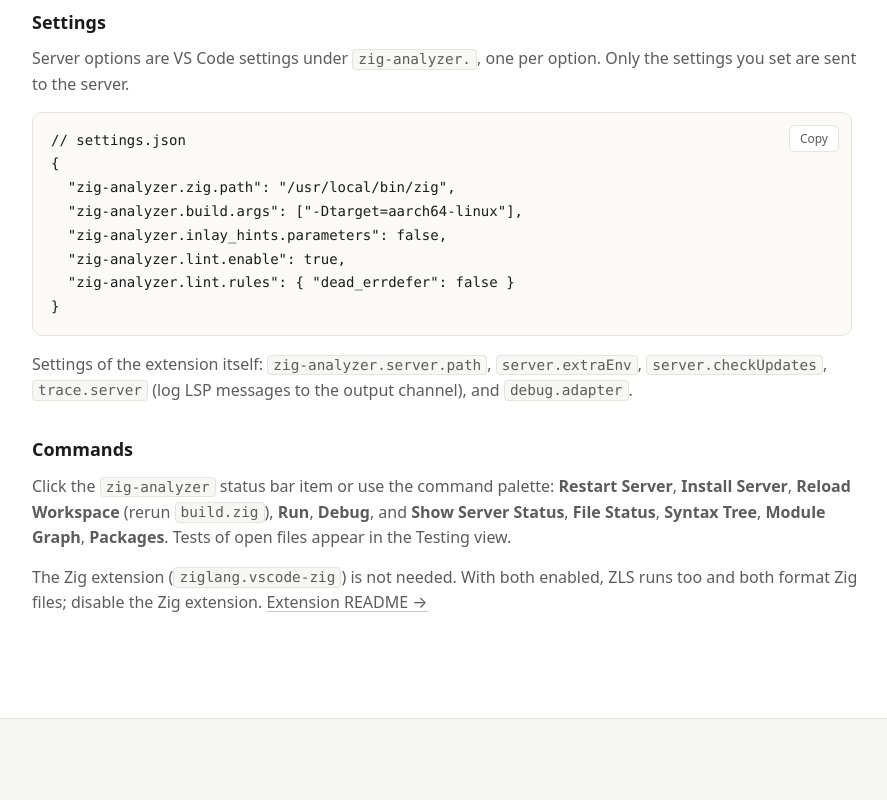
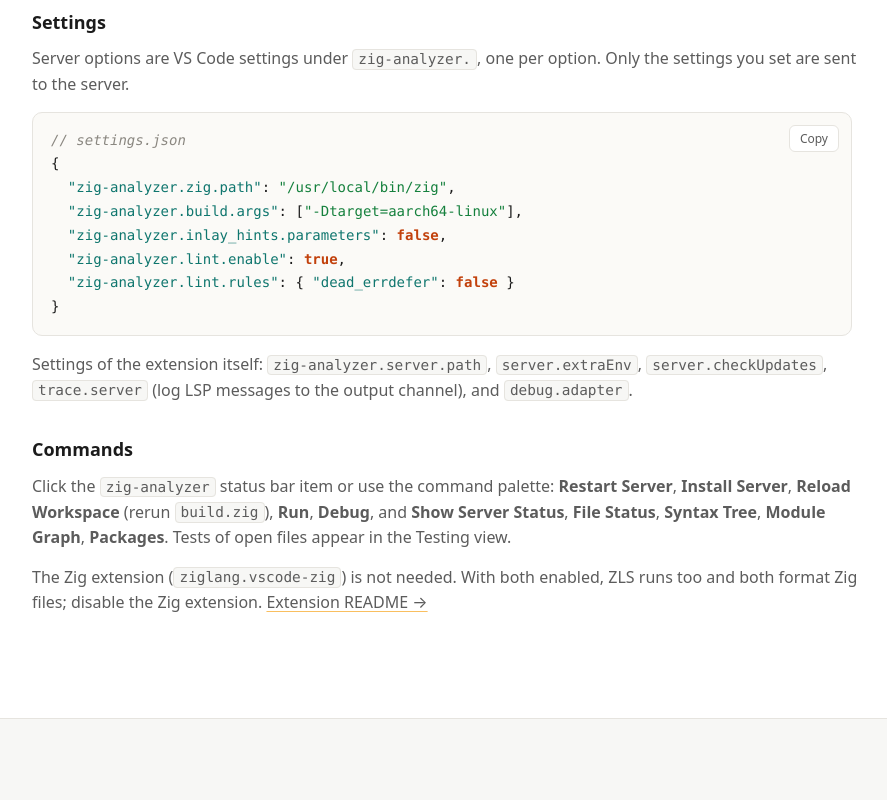
Before and after one commit to jinzhongjia/zig-analyzer, a plain HTML site: page website/configuration.html in a window 1280 px wide. Shown: the part 980-1780 px from the top of the page, without its empty margins (48-935 px from the left). Drawn offline with Linux system fonts and the light colour scheme.

Commit message:
website: highlight the code blocks of the configuration page
Code blocks marked with data-lang are colored by a small regex-based
highlighter in main.js, with the colors of the home page.

```diff
--- a/website/configuration.html
+++ b/website/configuration.html
@@ -91,7 +91,7 @@
           <p>The extension runs <code>zig-analyzer.server.path</code> when it is set, else the release installed by <strong>Install Server</strong>, else <code>zig-analyzer</code> from <code>PATH</code>. Once a day it checks for a newer release and offers to install it (<code>zig-analyzer.server.checkUpdates</code> turns this off).</p>
           <h3>Settings</h3>
           <p>Server options are VS Code settings under <code>zig-analyzer.</code>, one per option. Only the settings you set are sent to the server.</p>
-          <div class="block" data-copy><pre><code>// settings.json
+          <div class="block" data-copy><pre><code data-lang="json">// settings.json
 {
   "zig-analyzer.zig.path": "/usr/local/bin/zig",
   "zig-analyzer.build.args": ["-Dtarget=aarch64-linux"],
@@ -112,7 +112,7 @@
           <p>The extension starts <code>lsp.zig-analyzer.binary.path</code> when it is set, else <code>zig-analyzer</code> in <code>PATH</code>, else a release it downloads and verifies. The <code>download</code> setting picks the release (<code>{ "version": "v0.5.0", "optimize": "ReleaseFast" }</code>) or, with <code>false</code>, turns downloads off. Zed is the only integration that updates the server without asking; pin a version to avoid that.</p>
           <h3>Settings</h3>
           <p>Put zig-analyzer first and turn ZLS off; server options go in <code>lsp.zig-analyzer.settings</code>. <code>"semantic_tokens": "combined"</code> keeps Zed's highlighting and adds the server's tokens, which pairs with the server's <code>semantic_tokens.mode = .partial</code>.</p>
-          <div class="block" data-copy><pre><code>// settings.json
+          <div class="block" data-copy><pre><code data-lang="json">// settings.json
 {
   "languages": {
     "Zig": {
@@ -136,10 +136,10 @@
         <div class="panel" role="tabpanel" id="tab-nvim" aria-labelledby="t-nvim" hidden>
           <h3>Install</h3>
           <p>Neovim 0.12+. With the built-in <code>vim.pack</code>:</p>
-          <div class="block" data-copy><pre><code>vim.pack.add({ 'https://github.com/jinzhongjia/zig-analyzer.nvim' })
+          <div class="block" data-copy><pre><code data-lang="lua">vim.pack.add({ 'https://github.com/jinzhongjia/zig-analyzer.nvim' })
 require('zig-analyzer').setup()</code></pre><button class="copy" type="button" aria-label="Copy">Copy</button></div>
           <p>Or with lazy.nvim, where <code>opts</code> is passed to <code>setup()</code>:</p>
-          <div class="block" data-copy><pre><code>{
+          <div class="block" data-copy><pre><code data-lang="lua">{
   'jinzhongjia/zig-analyzer.nvim',
   ft = 'zig',
   opts = {},
@@ -148,7 +148,7 @@ require('zig-analyzer').setup()</code></pre><button class="copy" type="button" a
           <p><code>:ZigAnalyzer install</code> installs the latest release (<code>:ZigAnalyzer install v0.5.0 ReleaseFast</code> picks one) and restarts the running servers; it needs <code>curl</code> and <code>tar</code>. The plugin runs <code>cmd</code> from <code>setup()</code> when set, else the installed release, else <code>zig-analyzer</code> in <code>PATH</code>. It reports a newer release once per session (<code>check_updates = false</code> turns this off).</p>
           <h3>Settings</h3>
           <p><code>setup()</code> takes any field of <code>vim.lsp.Config</code>; server options go in <code>settings</code> as a Lua table:</p>
-          <div class="block" data-copy><pre><code>require('zig-analyzer').setup({
+          <div class="block" data-copy><pre><code data-lang="lua">require('zig-analyzer').setup({
   -- cmd = { '/path/to/zig-analyzer' },
   settings = {
     build = { args = { '-Dtarget=aarch64-linux' } },
@@ -163,14 +163,14 @@ require('zig-analyzer').setup()</code></pre><button class="copy" type="button" a
         <div class="panel" role="tabpanel" id="tab-vim" aria-labelledby="t-vim" hidden>
           <h3>Install</h3>
           <p>Install the plugin together with <a href="https://github.com/yegappan/lsp">yegappan/lsp</a> (Vim 9) or <a href="https://github.com/prabirshrestha/vim-lsp">vim-lsp</a>; it registers the server with whichever is loaded. With vim-plug:</p>
-          <div class="block" data-copy><pre><code>call plug#begin()
+          <div class="block" data-copy><pre><code data-lang="vim">call plug#begin()
 Plug 'yegappan/lsp'
 Plug 'jinzhongjia/zig-analyzer.vim'
 call plug#end()</code></pre><button class="copy" type="button" aria-label="Copy">Copy</button></div>
           <h3>Server</h3>
           <p><code>:ZigAnalyzer install</code> installs the latest release (<code>:ZigAnalyzer install v0.5.0 ReleaseFast</code> picks one) and restarts the running server; it needs <code>curl</code>, <code>tar</code>, and <code>sha256sum</code> or <code>shasum</code>, and checks the signature when <code>minisign</code> is installed. The plugin runs <code>g:zig_analyzer_cmd</code> when set, else the installed release, else <code>zig-analyzer</code> from <code>PATH</code>. <code>g:zig_analyzer_check_updates = 0</code> turns off the update check.</p>
           <h3>Settings</h3>
-          <div class="block" data-copy><pre><code>let g:zig_analyzer_settings = {
+          <div class="block" data-copy><pre><code data-lang="vim">let g:zig_analyzer_settings = {
       \ 'build': {'args': ['-Dtarget=aarch64-linux']},
       \ 'inlay_hints': {'parameters': v:false},
       \ }</code></pre><button class="copy" type="button" aria-label="Copy">Copy</button></div>
@@ -180,7 +180,7 @@ call plug#end()</code></pre><button class="copy" type="button" aria-label="Copy"
         <div class="panel" role="tabpanel" id="tab-emacs" aria-labelledby="t-emacs" hidden>
           <h3>Install</h3>
           <p>Emacs 29.1+ with <a href="https://melpa.org/#/zig-mode"><code>zig-mode</code></a> or <a href="https://melpa.org/#/zig-ts-mode"><code>zig-ts-mode</code></a>. The package registers the server with the built-in Eglot and starts it in Zig buffers:</p>
-          <div class="block" data-copy><pre><code>(package-vc-install
+          <div class="block" data-copy><pre><code data-lang="elisp">(package-vc-install
  '(zig-analyzer . (:url "https://github.com/jinzhongjia/zig-analyzer.el")))
 (require 'zig-analyzer)
 (zig-analyzer-mode 1)</code></pre><button class="copy" type="button" aria-label="Copy">Copy</button></div>
@@ -188,7 +188,7 @@ call plug#end()</code></pre><button class="copy" type="button" aria-label="Copy"
           <p><strong>M-x zig-analyzer-install-server</strong> installs a release (it needs <code>minisign</code>, <code>curl</code>, and <code>tar</code>). The package uses <code>zig-analyzer-executable</code> when set, else the installed release, else <code>zig-analyzer</code> in <code>PATH</code>.</p>
           <h3>Settings</h3>
           <p><code>zig-analyzer-settings</code> is a plist: arrays are vectors, and false is <code>:json-false</code>. Set it before <code>zig-analyzer-mode</code>, or run <code>M-x zig-analyzer-restart</code> after a change.</p>
-          <div class="block" data-copy><pre><code>(setq zig-analyzer-settings
+          <div class="block" data-copy><pre><code data-lang="elisp">(setq zig-analyzer-settings
       '(:build (:args ["-Dtarget=aarch64-linux"])
         :inlay_hints (:parameters :json-false)))</code></pre><button class="copy" type="button" aria-label="Copy">Copy</button></div>
           <h3>Commands</h3>
@@ -197,7 +197,7 @@ call plug#end()</code></pre><button class="copy" type="button" aria-label="Copy"
 
         <div class="panel" role="tabpanel" id="tab-other" aria-labelledby="t-other" hidden>
           <p>Any LSP client works without a plugin. Start <code>zig-analyzer</code> over stdio with no arguments, attach it to <code>.zig</code> and <code>.zon</code> files, use the nearest directory with <code>build.zig</code> or <code>.git</code> as the root, and turn off ZLS so that only one server runs. Settings go in <code>initializationOptions</code>, or in the <code>zig-analyzer</code> section of <code>workspace/configuration</code>. For example, Helix:</p>
-          <div class="block" data-copy><pre><code># ~/.config/helix/languages.toml
+          <div class="block" data-copy><pre><code data-lang="toml"># ~/.config/helix/languages.toml
 [language-server.zig-analyzer]
 command = "zig-analyzer"
 
@@ -254,7 +254,7 @@ language-servers = ["zig-analyzer"]</code></pre><button class="copy" type="butto
           <li>Save it as <code>zig-analyzer.zon</code> in the project root, the directory with <code>build.zig</code>. A nested project (such as an example with its own <code>build.zig</code>) reads its own file.</li>
           <li>Keep only the options the project needs, and commit it.</li>
         </ol>
-        <div class="block" data-copy><pre><code>// zig-analyzer.zon
+        <div class="block" data-copy><pre><code data-lang="zon">// zig-analyzer.zon
 .{
     .build = .{ .args = .{"-Dtarget=aarch64-linux"} },
     .diagnostics = .{ .steps = .{ "check", "test" } },
--- a/website/main.js
+++ b/website/main.js
@@ -69,3 +69,45 @@ document.querySelectorAll('[role="tablist"]').forEach(function (list) {
   var scoop = list.querySelector("#t-scoop");
   if (scoop && /Windows/.test(navigator.userAgent)) select(scoop);
 });
+
+// Syntax highlighting of the code blocks marked with data-lang. Each language is a list of
+// [class, pattern] rules; at each position the first rule that matches wins, and the patterns use
+// no capturing groups, so that the group number of a match tells its rule.
+(function () {
+  var str = /"(?:\\.|[^"\\\n])*"/;
+  var sq = /'(?:\\.|[^'\\\n])*'/;
+  var num = /\b\d+(?:\.\d+)?\b/;
+  var rules = {
+    json: [["com", /\/\/[^\n]*/], ["key", /"(?:\\.|[^"\\\n])*"(?=\s*:)/], ["str", str], ["nu", num], ["kw", /\b(?:true|false|null)\b/]],
+    zon: [["com", /\/\/[^\n]*/], ["str", str], ["kw", /\b(?:true|false|null)\b/],
+          ["enum", /(?<==\s*)\.[A-Za-z_]\w*/], ["key", /\.[A-Za-z_]\w*/], ["nu", num]],
+    lua: [["com", /--[^\n]*/], ["str", str], ["str", sq], ["kw", /\b(?:local|function|end|return|true|false|nil)\b/],
+          ["fn", /\b[A-Za-z_][\w.]*(?=\s*\()/], ["key", /\b[A-Za-z_]\w*(?=\s*=(?!=))/], ["nu", num]],
+    vim: [["com", /^[ \t]*"[^\n]*/], ["str", sq], ["kw", /\b(?:let|call|v:true|v:false)\b/], ["kw", /^[ \t]*Plug\b/],
+          ["va", /\bg:\w+/], ["fn", /\b[\w#]+(?=\()/], ["nu", num]],
+    elisp: [["com", /;[^\n]*/], ["str", str], ["key", /:[\w-]+/], ["fn", /(?<=\()[\w-]+/], ["kw", /\bnil\b|\bt\b/]],
+    toml: [["com", /#[^\n]*/], ["str", str], ["fn", /^\[\[?[^\]\n]+\]\]?/], ["key", /^[\w.-]+(?=\s*=)/], ["kw", /\b(?:true|false)\b/], ["nu", num]],
+  };
+
+  function escape(s) {
+    return s.replace(/&/g, "&amp;").replace(/</g, "&lt;").replace(/>/g, "&gt;");
+  }
+
+  document.querySelectorAll("code[data-lang]").forEach(function (code) {
+    var list = rules[code.dataset.lang];
+    if (!list) return;
+    var re = new RegExp(list.map(function (r) { return "(" + r[1].source + ")"; }).join("|"), "gm");
+    var text = code.textContent;
+    var out = "";
+    var last = 0;
+    var m;
+    while ((m = re.exec(text)) !== null) {
+      if (m[0] === "") { re.lastIndex++; continue; }
+      var i = 1;
+      while (m[i] === undefined) i++;
+      out += escape(text.slice(last, m.index)) + '<span class="' + list[i - 1][0] + '">' + escape(m[0]) + "</span>";
+      last = re.lastIndex;
+    }
+    code.innerHTML = out + escape(text.slice(last));
+  });
+})();
--- a/website/style.css
+++ b/website/style.css
@@ -273,6 +273,9 @@ h1 {
 .fd { color: var(--syn-fd); }
 .pa { color: var(--syn-pa); font-style: italic; }
 .va { color: var(--syn-va); }
+.com { color: var(--hint-fg); font-style: italic; }
+.key { color: var(--syn-ty); }
+.enum { color: var(--syn-bi); }
 .hint {
   margin: 0 4px 0 1px; padding: 0 5px;
   border-radius: 4px;
```
